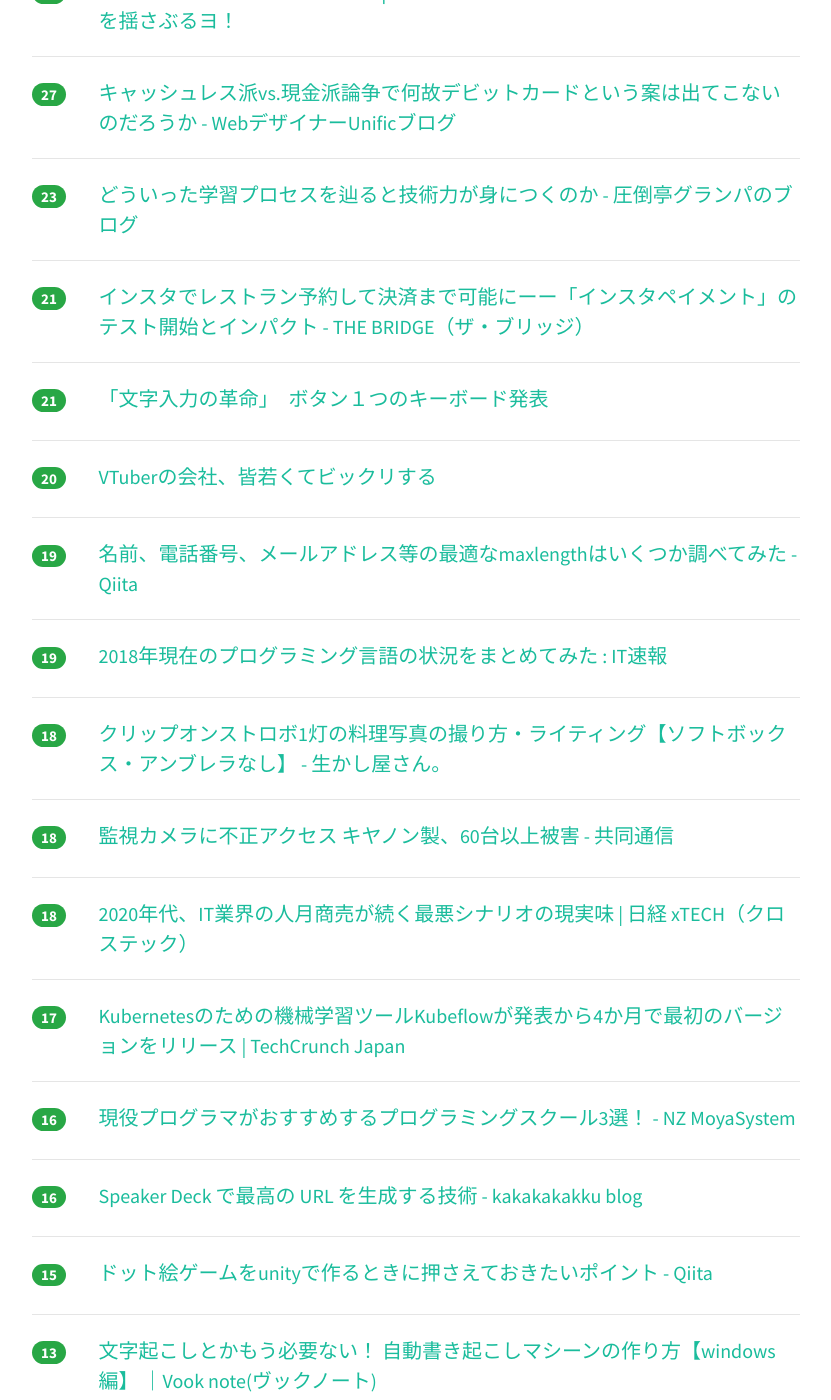
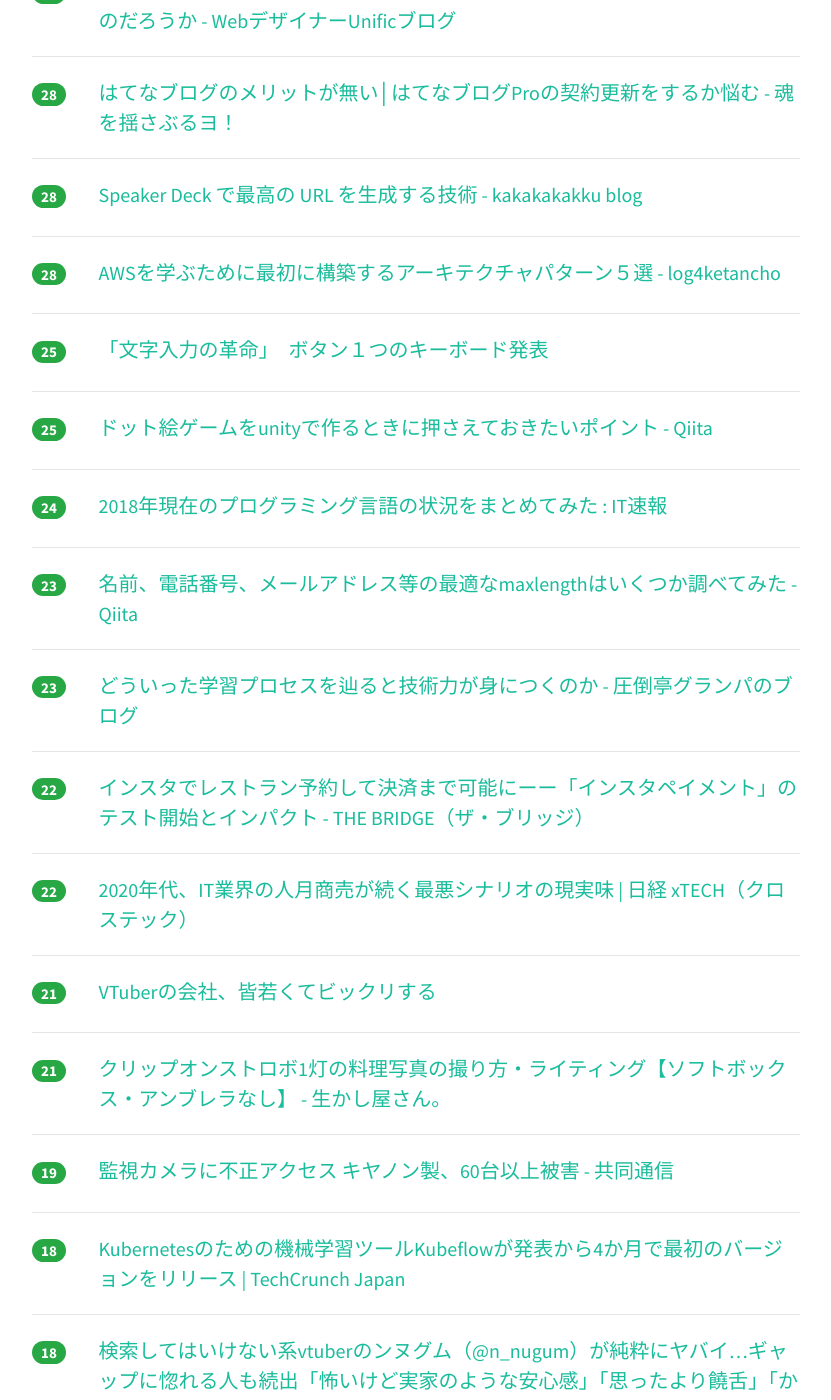
Before and after one commit to yatta47/hatena-matome-site, a Jekyll site: the page built from _posts/2018-05-07-hatena.md, in a window 1280 px wide and 1400 px high, scrolled down 1235 px. Shown: the whole window, without its empty margins (224-1055 px from the left). Built offline with Jekyll 4.4.1, drawn with Linux system fonts in a browser that asks for light colours; nearby versions of some CDN libraries; some of the changed text lies outside the part shown.

Commit message:
Updated 2018-05-07

```diff
--- a/_posts/2018-05-07-hatena.md
+++ b/_posts/2018-05-07-hatena.md
@@ -1,49 +1,54 @@
 ---
 layout: post
 title:  "2018-05-07 はてぶIT"
-date:   2018-05-07 11:02:29
+date:   2018-05-07 12:02:50
 tags: [it-hotentry]
 ---
-34 件のデータあり
+38 件のデータあり
 
 <hr><div class="row">
+<div class="col-1"><span class="badge badge-pill badge-success h2">165</span></div>
+<div class="col-11"><a href='https://www.publickey1.jp/blog/18/gvisorgoogle.html' target='_blank'>コンテナの軽量さと、より安全な分離を実現する「gVisor」、Googleがオープンソースで公開 － Publickey</a></div>
+</div>
+<hr>
+<div class="row">
 <div class="col-1"><span class="badge badge-pill badge-success h2">154</span></div>
 <div class="col-11"><a href='https://www.webcreatorbox.com/tech/css-flexbox-cheat-sheet' target='_blank'>日本語対応！CSS Flexboxのチートシートを作ったので配布します | Webクリエイターボックス</a></div>
 </div>
 <hr>
 <div class="row">
-<div class="col-1"><span class="badge badge-pill badge-success h2">131</span></div>
-<div class="col-11"><a href='https://www.publickey1.jp/blog/18/gvisorgoogle.html' target='_blank'>コンテナの軽量さと、より安全な分離を実現する「gVisor」、Googleがオープンソースで公開 － Publickey</a></div>
-</div>
-<hr>
-<div class="row">
-<div class="col-1"><span class="badge badge-pill badge-success h2">94</span></div>
+<div class="col-1"><span class="badge badge-pill badge-success h2">111</span></div>
 <div class="col-11"><a href='https://iphone-mania.jp/news-211347/' target='_blank'>【動画】iPadのマルチタスク機能を使いこなすための25のテクニック - iPhone Mania</a></div>
 </div>
 <hr>
 <div class="row">
-<div class="col-1"><span class="badge badge-pill badge-success h2">73</span></div>
+<div class="col-1"><span class="badge badge-pill badge-success h2">86</span></div>
 <div class="col-11"><a href='https://togetter.com/li/1224881' target='_blank'>意味深なアタッシュケース持ってたら警察に声をかけられた話「プラレール持ってたら職質される時代」「凄く中が工夫されてる」 - Togetter</a></div>
 </div>
 <hr>
 <div class="row">
-<div class="col-1"><span class="badge badge-pill badge-success h2">36</span></div>
+<div class="col-1"><span class="badge badge-pill badge-success h2">54</span></div>
+<div class="col-11"><a href='http://nippondanji.blogspot.com/2018/05/mysql-80.html' target='_blank'>漢(オトコ)のコンピュータ道: MySQL 8.0登場！立ち止まることを知らない進化はこれからも続く。</a></div>
+</div>
+<hr>
+<div class="row">
+<div class="col-1"><span class="badge badge-pill badge-success h2">45</span></div>
 <div class="col-11"><a href='https://investment.abbamboo.com/trading-tools/how-to-build-python-in-5minutes/' target='_blank'>5分でPythonの環境構築【投資のテクニカル分析、グラフ化に】 - Investment Tech HackInvestment Tech Hack</a></div>
 </div>
 <hr>
 <div class="row">
-<div class="col-1"><span class="badge badge-pill badge-success h2">33</span></div>
+<div class="col-1"><span class="badge badge-pill badge-success h2">37</span></div>
 <div class="col-11"><a href='http://neuralism.hatenablog.jp/entry/2018/05/06/211541' target='_blank'>ブレイン・マシン・インターフェース（BMI）の行く先 - Neuralism（by 奥田一貴）</a></div>
 </div>
 <hr>
 <div class="row">
-<div class="col-1"><span class="badge badge-pill badge-success h2">33</span></div>
-<div class="col-11"><a href='http://nippondanji.blogspot.com/2018/05/mysql-80.html' target='_blank'>漢(オトコ)のコンピュータ道: MySQL 8.0登場！立ち止まることを知らない進化はこれからも続く。</a></div>
+<div class="col-1"><span class="badge badge-pill badge-success h2">35</span></div>
+<div class="col-11"><a href='https://riyaaaaasan.hatenablog.com/entry/2018/05/06/231901' target='_blank'>その気になれば前提知識無し機材無しの無の状態から2週間で美少女VTuberになれたという話 - My life accelerated</a></div>
 </div>
 <hr>
 <div class="row">
-<div class="col-1"><span class="badge badge-pill badge-success h2">32</span></div>
-<div class="col-11"><a href='https://riyaaaaasan.hatenablog.com/entry/2018/05/06/231901' target='_blank'>その気になれば前提知識無し機材無しの無の状態から2週間で美少女VTuberになれたという話 - My life accelerated</a></div>
+<div class="col-1"><span class="badge badge-pill badge-success h2">34</span></div>
+<div class="col-11"><a href='http://uni-fic.com/entry/cashless-vs-cash' target='_blank'>キャッシュレス派vs.現金派論争で何故デビットカードという案は出てこないのだろうか - WebデザイナーUnificブログ</a></div>
 </div>
 <hr>
 <div class="row">
@@ -52,8 +57,33 @@ tags: [it-hotentry]
 </div>
 <hr>
 <div class="row">
-<div class="col-1"><span class="badge badge-pill badge-success h2">27</span></div>
-<div class="col-11"><a href='http://uni-fic.com/entry/cashless-vs-cash' target='_blank'>キャッシュレス派vs.現金派論争で何故デビットカードという案は出てこないのだろうか - WebデザイナーUnificブログ</a></div>
+<div class="col-1"><span class="badge badge-pill badge-success h2">28</span></div>
+<div class="col-11"><a href='http://kakakakakku.hatenablog.com/entry/2018/05/07/003042' target='_blank'>Speaker Deck で最高の URL を生成する技術 - kakakakakku blog</a></div>
+</div>
+<hr>
+<div class="row">
+<div class="col-1"><span class="badge badge-pill badge-success h2">28</span></div>
+<div class="col-11"><a href='http://www.ketancho.net/entry/2018/05/07/080000' target='_blank'>AWSを学ぶために最初に構築するアーキテクチャパターン５選 - log4ketancho</a></div>
+</div>
+<hr>
+<div class="row">
+<div class="col-1"><span class="badge badge-pill badge-success h2">25</span></div>
+<div class="col-11"><a href='http://kyoko-np.net/2018050701.html' target='_blank'>「文字入力の革命」　ボタン１つのキーボード発表</a></div>
+</div>
+<hr>
+<div class="row">
+<div class="col-1"><span class="badge badge-pill badge-success h2">25</span></div>
+<div class="col-11"><a href='https://qiita.com/pixelflag/items/ad817bdd64931e084a46' target='_blank'>ドット絵ゲームをunityで作るときに押さえておきたいポイント - Qiita</a></div>
+</div>
+<hr>
+<div class="row">
+<div class="col-1"><span class="badge badge-pill badge-success h2">24</span></div>
+<div class="col-11"><a href='http://blog.livedoor.jp/itsoku/archives/53444503.html' target='_blank'>2018年現在のプログラミング言語の状況をまとめてみた : IT速報</a></div>
+</div>
+<hr>
+<div class="row">
+<div class="col-1"><span class="badge badge-pill badge-success h2">23</span></div>
+<div class="col-11"><a href='https://qiita.com/kyogom/items/49fe51044d57e3b19929' target='_blank'>名前、電話番号、メールアドレス等の最適なmaxlengthはいくつか調べてみた - Qiita</a></div>
 </div>
 <hr>
 <div class="row">
@@ -62,48 +92,43 @@ tags: [it-hotentry]
 </div>
 <hr>
 <div class="row">
-<div class="col-1"><span class="badge badge-pill badge-success h2">21</span></div>
+<div class="col-1"><span class="badge badge-pill badge-success h2">22</span></div>
 <div class="col-11"><a href='http://thebridge.jp/2018/05/instagram-payments-pickupnews' target='_blank'>インスタでレストラン予約して決済まで可能にーー「インスタペイメント」のテスト開始とインパクト - THE BRIDGE（ザ・ブリッジ）</a></div>
 </div>
 <hr>
 <div class="row">
-<div class="col-1"><span class="badge badge-pill badge-success h2">21</span></div>
-<div class="col-11"><a href='http://kyoko-np.net/2018050701.html' target='_blank'>「文字入力の革命」　ボタン１つのキーボード発表</a></div>
+<div class="col-1"><span class="badge badge-pill badge-success h2">22</span></div>
+<div class="col-11"><a href='http://tech.nikkeibp.co.jp/atcl/nxt/column/18/00148/042600012/' target='_blank'>2020年代、IT業界の人月商売が続く最悪シナリオの現実味 | 日経 xTECH（クロステック）</a></div>
 </div>
 <hr>
 <div class="row">
-<div class="col-1"><span class="badge badge-pill badge-success h2">20</span></div>
+<div class="col-1"><span class="badge badge-pill badge-success h2">21</span></div>
 <div class="col-11"><a href='https://anond.hatelabo.jp/20180502153541' target='_blank'>VTuberの会社、皆若くてビックリする</a></div>
 </div>
 <hr>
 <div class="row">
-<div class="col-1"><span class="badge badge-pill badge-success h2">19</span></div>
-<div class="col-11"><a href='https://qiita.com/kyogom/items/49fe51044d57e3b19929' target='_blank'>名前、電話番号、メールアドレス等の最適なmaxlengthはいくつか調べてみた - Qiita</a></div>
+<div class="col-1"><span class="badge badge-pill badge-success h2">21</span></div>
+<div class="col-11"><a href='http://www.ikashiya.com/entry/ryouri-torikata' target='_blank'>クリップオンストロボ1灯の料理写真の撮り方・ライティング【ソフトボックス・アンブレラなし】 - 生かし屋さん。</a></div>
 </div>
 <hr>
 <div class="row">
 <div class="col-1"><span class="badge badge-pill badge-success h2">19</span></div>
-<div class="col-11"><a href='http://blog.livedoor.jp/itsoku/archives/53444503.html' target='_blank'>2018年現在のプログラミング言語の状況をまとめてみた : IT速報</a></div>
-</div>
-<hr>
-<div class="row">
-<div class="col-1"><span class="badge badge-pill badge-success h2">18</span></div>
-<div class="col-11"><a href='http://www.ikashiya.com/entry/ryouri-torikata' target='_blank'>クリップオンストロボ1灯の料理写真の撮り方・ライティング【ソフトボックス・アンブレラなし】 - 生かし屋さん。</a></div>
-</div>
-<hr>
-<div class="row">
-<div class="col-1"><span class="badge badge-pill badge-success h2">18</span></div>
 <div class="col-11"><a href='https://this.kiji.is/365958155265655905' target='_blank'>監視カメラに不正アクセス キヤノン製、60台以上被害 - 共同通信</a></div>
 </div>
 <hr>
 <div class="row">
 <div class="col-1"><span class="badge badge-pill badge-success h2">18</span></div>
-<div class="col-11"><a href='http://tech.nikkeibp.co.jp/atcl/nxt/column/18/00148/042600012/' target='_blank'>2020年代、IT業界の人月商売が続く最悪シナリオの現実味 | 日経 xTECH（クロステック）</a></div>
+<div class="col-11"><a href='http://jp.techcrunch.com/2018/05/05/2018-05-04-google-kubeflow-machine-learning-for-kubernetes-begins-to-take-shape/' target='_blank'>Kubernetesのための機械学習ツールKubeflowが発表から4か月で最初のバージョンをリリース | TechCrunch Japan</a></div>
+</div>
+<hr>
+<div class="row">
+<div class="col-1"><span class="badge badge-pill badge-success h2">18</span></div>
+<div class="col-11"><a href='https://togetter.com/li/1224999' target='_blank'>検索してはいけない系vtuberのンヌグム（@n_nugum）が純粋にヤバイ…ギャップに惚れる人も続出「怖いけど実家のような安心感」「思ったより饒舌」「かわいい」 - Togetter</a></div>
 </div>
 <hr>
 <div class="row">
 <div class="col-1"><span class="badge badge-pill badge-success h2">17</span></div>
-<div class="col-11"><a href='http://jp.techcrunch.com/2018/05/05/2018-05-04-google-kubeflow-machine-learning-for-kubernetes-begins-to-take-shape/' target='_blank'>Kubernetesのための機械学習ツールKubeflowが発表から4か月で最初のバージョンをリリース | TechCrunch Japan</a></div>
+<div class="col-11"><a href='https://applech2.com/archives/20180506-color-oracle-support-64-bit-and-grayscale.html' target='_blank'>Mac/Win/Linuxに対応した色覚異常シミュレータ「Color Oracle」のMac版が64-bit化されグレースケールをサポート。 | AAPL Ch.</a></div>
 </div>
 <hr>
 <div class="row">
@@ -112,13 +137,18 @@ tags: [it-hotentry]
 </div>
 <hr>
 <div class="row">
-<div class="col-1"><span class="badge badge-pill badge-success h2">16</span></div>
-<div class="col-11"><a href='http://kakakakakku.hatenablog.com/entry/2018/05/07/003042' target='_blank'>Speaker Deck で最高の URL を生成する技術 - kakakakakku blog</a></div>
+<div class="col-1"><span class="badge badge-pill badge-success h2">15</span></div>
+<div class="col-11"><a href='https://www.nikkei.com/article/DGXMZO30057080R00C18A5000000/' target='_blank'>勝てるか　ジーンズをはいたパナソニック　　：日本経済新聞</a></div>
 </div>
 <hr>
 <div class="row">
-<div class="col-1"><span class="badge badge-pill badge-success h2">15</span></div>
-<div class="col-11"><a href='https://qiita.com/pixelflag/items/ad817bdd64931e084a46' target='_blank'>ドット絵ゲームをunityで作るときに押さえておきたいポイント - Qiita</a></div>
+<div class="col-1"><span class="badge badge-pill badge-success h2">14</span></div>
+<div class="col-11"><a href='http://shimajiro-mobiler.net/2018/05/06/post54075/' target='_blank'>「新宿区自転車シェアリング」の全48ポートを65円で訪問してみた</a></div>
+</div>
+<hr>
+<div class="row">
+<div class="col-1"><span class="badge badge-pill badge-success h2">14</span></div>
+<div class="col-11"><a href='https://www.flickr.com/photos/58451159@N00/sets/72157651088819626' target='_blank'>Tokyo 1950-51: The photos of Robert R. Richards, US Army. | Flickr</a></div>
 </div>
 <hr>
 <div class="row">
@@ -128,7 +158,7 @@ tags: [it-hotentry]
 <hr>
 <div class="row">
 <div class="col-1"><span class="badge badge-pill badge-success h2">13</span></div>
-<div class="col-11"><a href='http://shimajiro-mobiler.net/2018/05/06/post54075/' target='_blank'>「新宿区自転車シェアリング」の全48ポートを65円で訪問してみた</a></div>
+<div class="col-11"><a href='https://www.suzukikenichi.com/blog/live-google-webmasters-hangout-with-john-mueller-and-aleyda-solis/' target='_blank'>Googleのジョン・ミューラーにSEOに関する疑問を何でも質問してみた #BrightonSEO | 海外SEO情報ブログ</a></div>
 </div>
 <hr>
 <div class="row">
@@ -138,12 +168,7 @@ tags: [it-hotentry]
 <hr>
 <div class="row">
 <div class="col-1"><span class="badge badge-pill badge-success h2">12</span></div>
-<div class="col-11"><a href='https://togetter.com/li/1224999' target='_blank'>検索してはいけない系vtuberのンヌグム（@n_nugum）が純粋にヤバイ…ギャップに惚れる人も続出「怖いけど実家のような安心感」「思ったより饒舌」「かわいい」 - Togetter</a></div>
-</div>
-<hr>
-<div class="row">
-<div class="col-1"><span class="badge badge-pill badge-success h2">12</span></div>
-<div class="col-11"><a href='https://www.flickr.com/photos/58451159@N00/sets/72157651088819626' target='_blank'>Tokyo 1950-51: The photos of Robert R. Richards, US Army. | Flickr</a></div>
+<div class="col-11"><a href='https://note.mu/shu223/n/n341b75fc77ae' target='_blank'>ProcessingのコードをSwiftで写経する - その1: Solar System｜shu223｜note</a></div>
 </div>
 <hr>
 <div class="row">
@@ -153,17 +178,12 @@ tags: [it-hotentry]
 <hr>
 <div class="row">
 <div class="col-1"><span class="badge badge-pill badge-success h2">11</span></div>
-<div class="col-11"><a href='https://note.mu/shu223/n/n341b75fc77ae' target='_blank'>ProcessingのコードをSwiftで写経する - その1: Solar System｜shu223｜note</a></div>
-</div>
-<hr>
-<div class="row">
-<div class="col-1"><span class="badge badge-pill badge-success h2">11</span></div>
-<div class="col-11"><a href='https://www.nikkei.com/article/DGXMZO30057080R00C18A5000000/' target='_blank'>勝てるか　ジーンズをはいたパナソニック　　：日本経済新聞</a></div>
+<div class="col-11"><a href='http://www.youtube.com/watch?v=DJfg39WkMvE' target='_blank'>Blend W</a></div>
 </div>
 <hr>
 <div class="row">
 <div class="col-1"><span class="badge badge-pill badge-success h2">10</span></div>
-<div class="col-11"><a href='http://www.youtube.com/watch?v=DJfg39WkMvE' target='_blank'>Blend W</a></div>
+<div class="col-11"><a href='https://qiita.com/youwht/items/f21325ff62603e8664e6' target='_blank'>「赤の他人」の対義語は「白い恋人」 これを自動生成したい物語 - Qiita</a></div>
 </div>
 <hr>
 <div class="row">
@@ -172,7 +192,7 @@ tags: [it-hotentry]
 </div>
 <hr>
 <div class="row">
-<div class="col-1"><span class="badge badge-pill badge-success h2">8</span></div>
-<div class="col-11"><a href='http://www.ketancho.net/entry/2018/05/07/080000' target='_blank'>AWSを学ぶために最初に構築するアーキテクチャパターン５選 - log4ketancho</a></div>
+<div class="col-1"><span class="badge badge-pill badge-success h2">4</span></div>
+<div class="col-11"><a href='https://king.mineo.jp/magazines/special/844' target='_blank'>通信の最適化に関する事前の情報公開未実施のお詫びについて | スタッフブログ | マイネ王</a></div>
 </div>
 <hr>
```
